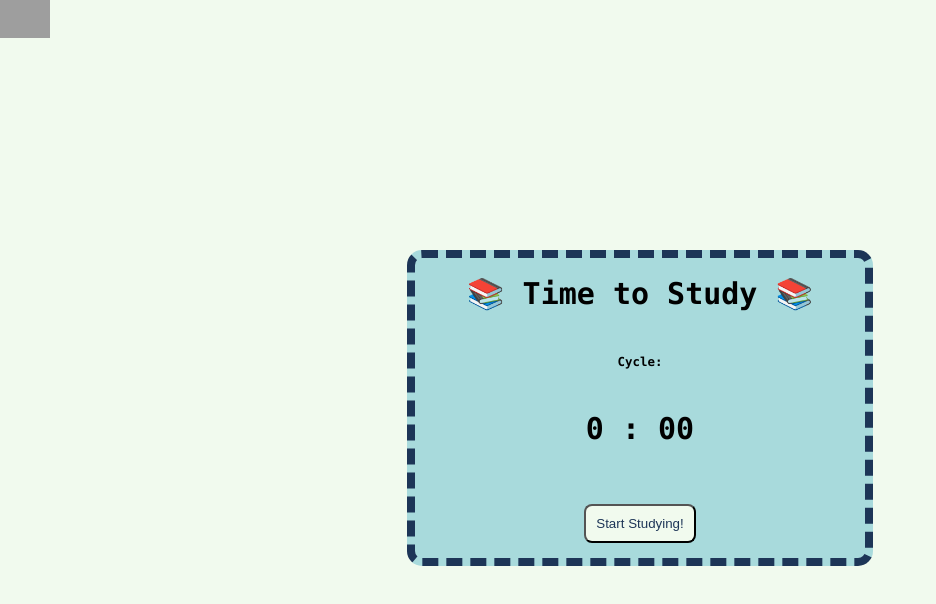
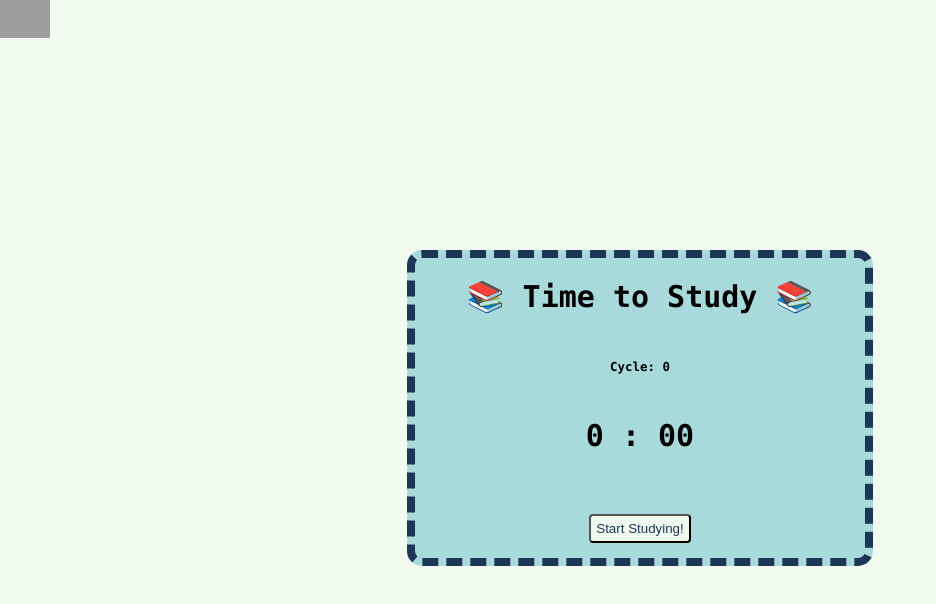
Before and after one commit to Snoopy219/Study-Website, a Vue app in the folder Website One/: page / in a window 1280 px wide. Shown: the top 604 px of the page, without its empty margins (0-936 px from the left). Built offline with nearby package versions, Linux system fonts and the light colour scheme; grey boxes are pictures that could not be loaded.

Commit message:
no wifi :(

```diff
--- a/Website One/src/components/Checklist.vue
+++ b/Website One/src/components/Checklist.vue
@@ -49,6 +49,11 @@
     padding: 5%;
 }
 
+button {
+    padding: 5px;
+    border-radius: 4px;
+}
+
 input[type=checkbox]:checked + label.strike{
   text-decoration: line-through;
 }
--- a/Website One/src/components/Settings.vue
+++ b/Website One/src/components/Settings.vue
@@ -1,9 +1,9 @@
-import show from Checklist as ToDoShow;
 <script>
     export default{
         data(){
             return{
-                show:false
+                show: false,
+                elShown: [false, false, false]
             };
         },
         methods:{
@@ -22,6 +22,7 @@ import show from Checklist as ToDoShow;
                         this.$store.commit('flipToDo');
                         break;
                 }
+                this.elShown[num - 1] = !this.elShown[num - 1];
             }
         }
     }
@@ -35,15 +36,18 @@ import show from Checklist as ToDoShow;
                 <h1>Add Elements</h1>
                 <div class="back">
                     <h3>Background</h3>
-                    <img src="../assets/images/plus.png" width="20" @click="handleClickEl(1)">
+                    <img v-if= "this.elShown[0]" src="../assets/images/gear.png" width="20" @click="handleClickEl(1)">
+                    <img v-else src="../assets/images/plus.png" width="20" @click="handleClickEl(1)">
                 </div>
                 <div class="music">
                     <h3>Music</h3>
-                    <img src="../assets/images/plus.png" width="20" @click="handleClickEl(2)">
+                    <img v-if= "this.elShown[1]" src="../assets/images/gear.png" width="20" @click="handleClickEl(2)">
+                    <img v-else src="../assets/images/plus.png" width="20" @click="handleClickEl(2)">
                 </div>
                 <div class="todo">
                     <h3>To-Do List</h3>
-                    <img src="../assets/images/plus.png" width="20" @click="handleClickEl(3)">
+                    <img v-if= "this.elShown[2]" src="../assets/images/gear.png" width="20" @click="handleClickEl(3)">
+                    <img v-else src="../assets/images/plus.png" width="20" @click="handleClickEl(3)">
                 </div>
         </div>
     </div>
--- a/Website One/src/components/Timer.vue
+++ b/Website One/src/components/Timer.vue
@@ -41,28 +41,29 @@
                 }
             },
             cycle(){
-                if(this.totalPomodoros == 0){
-                    return;
-                }else if((this.totalPomodoros % 8 == 0)
-                    ||(this.totalPomodoros % 7 == 0)){
-                    console.log(this.totalPomodoros);
-                    return 4;
-                }else if((this.totalPomodoros % 6 == 0)
-                    ||(this.totalPomodoros % 5 == 0)){
-                    return 3;
-                }else if((this.totalPomodoros % 4 == 0)
-                    ||(this.totalPomodoros % 3 == 0)){
-                    return 2;
-                }else{
-                    return 1;
-                }
+                return (Math.ceil(this.totalPomodoros / 2)) % ((8 / 2) + 1);
+                // if(this.totalPomodoros == 0){
+                //     return (Math.ceil(this.totalPomodoros / 2)) % ((8 / 2) + 1);
+                // }else if((this.totalPomodoros % 8 == 0)
+                //     ||(this.totalPomodoros % 7 == 0)){
+                //     console.log(this.totalPomodoros);
+                //     return 4;
+                // }else if((this.totalPomodoros % 6 == 0)
+                //     ||(this.totalPomodoros % 5 == 0)){
+                //     return 3;
+                // }else if((this.totalPomodoros % 4 == 0)
+                //     ||(this.totalPomodoros % 3 == 0)){
+                //     return 2;
+                // }else{
+                //     return 1;
+                // }
             }
         },
         methods:{
             countdown(){
                 if(this.running){
                     this.currentTime = this.startTime - this.secPass * 1000;
-                    if(this.currentTime>0){
+                    if(this.currentTime > 0){
                         this.secPass++;
                         setTimeout(this.countdown, 1000);
                     }else{
@@ -78,7 +79,7 @@
                     this.running = true;
                     this.totalPomodoros++;
                     if(this.work){
-                        this.startTime = 25*60000;
+                        this.startTime = 25 * 60000;
                     }else if(!this.work && (this.totalPomodoros % 8 == 0)){
                         this.startTime = 15 * 60000;
                     }else{
@@ -89,7 +90,7 @@
                     this.running = true;
                     setTimeout(this.countdown, 1000);
                 }else{
-                    this.running=false;
+                    this.running = false;
                 }
             }
         }
@@ -99,10 +100,10 @@
 </script>
 
 <template>
-<div class="items">
+<div class = "items">
     <h1>{{ workOrPlay }}</h1>
     <h5>Cycle: {{ cycle }}</h5>
-    <h1>{{minutes}}  :  {{seconds }}</h1>
+    <h1>{{ minutes }}  :  {{ seconds }}</h1>
     <br>
     <div>
         <button @click="timeReset">{{ buttonText }}</button>
```
